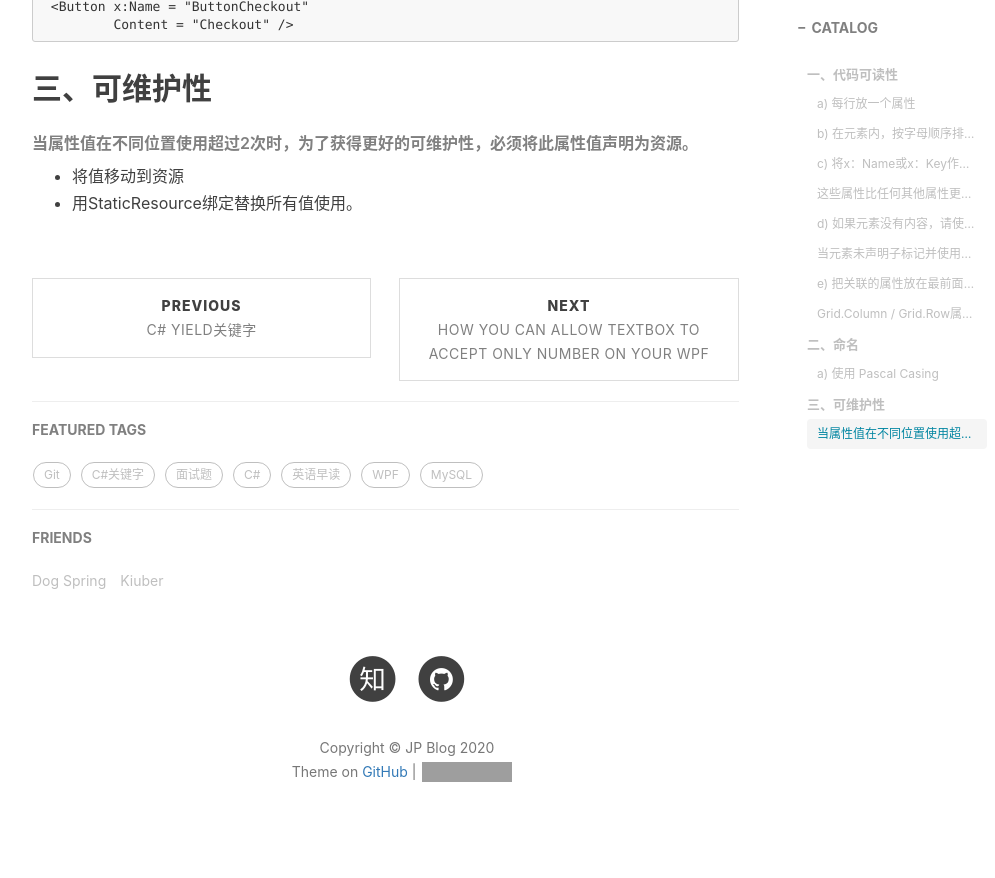
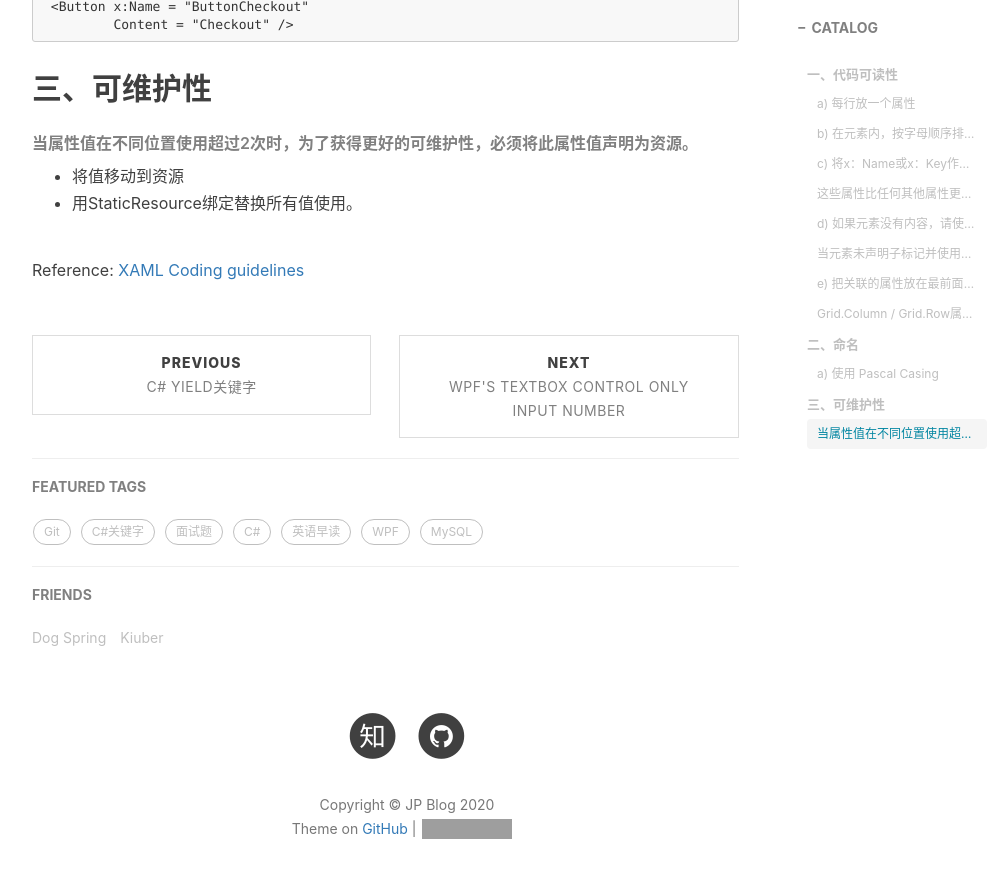
Before and after one commit to hongjiapeng/hongjiapeng.github.io, a Jekyll site: the page built from _posts/2019-08-22-XAML编码规范.md, in a window 1280 px wide and 900 px high, scrolled down 1887 px. Shown: the top 878 px of the window, without its empty margins (233-1228 px from the left). Built offline with Jekyll 4.4.1, drawn with Linux system fonts in a browser that asks for light colours; nearby versions of some CDN libraries; comment, search, counter and statistics services are not loaded; grey boxes are pictures that could not be loaded.

Commit message:
modify blog

```diff
--- a/_posts/2019-08-22-XAML编码规范.md
+++ b/_posts/2019-08-22-XAML编码规范.md
@@ -98,3 +98,6 @@ tags:
 ###### 当属性值在不同位置使用超过2次时，为了获得更好的可维护性，必须将此属性值声明为资源。
 - 将值移动到资源
 - 用StaticResource绑定替换所有值使用。
+
+
+Reference: [XAML Coding guidelines](https://github.com/cmaneu/xaml-coding-guidelines)<br>
--- a/_posts/2020-03-06-TextBox to accept only number on your WPF.md
+++ b/_posts/2020-03-06-TextBox to accept only number on your WPF.md
@@ -1,6 +1,6 @@
 ---
 layout: post
-title: How you can allow TextBox to accept only number on your WPF
+title: WPF's TextBox control only input number
 subtitle:
 date:   2020-03-06
 author: JP
```
